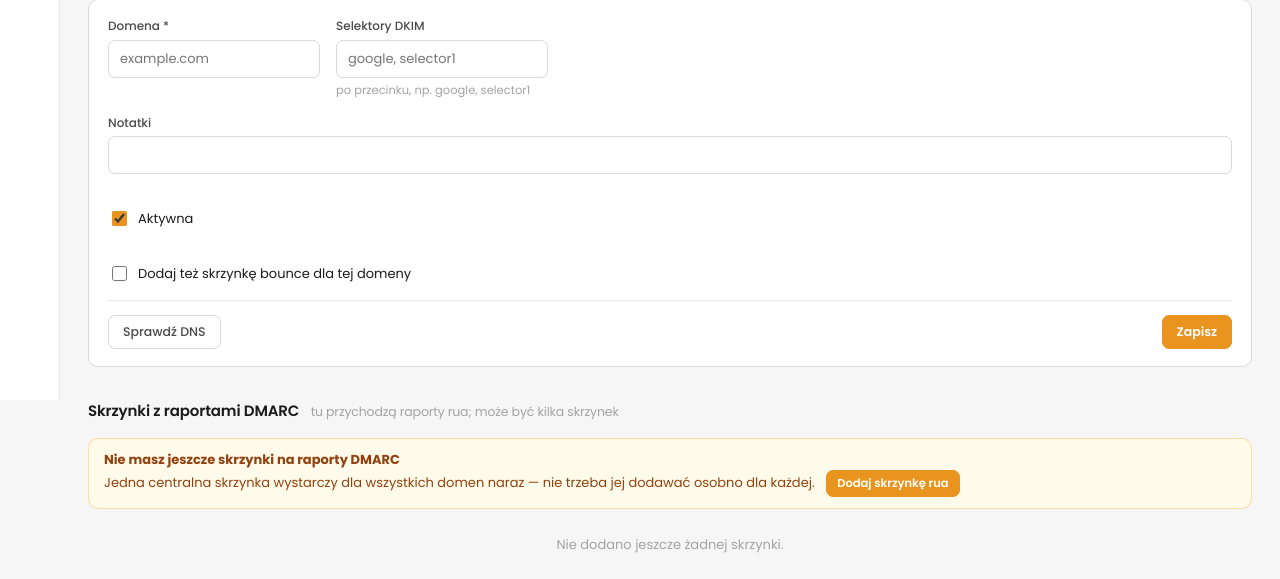
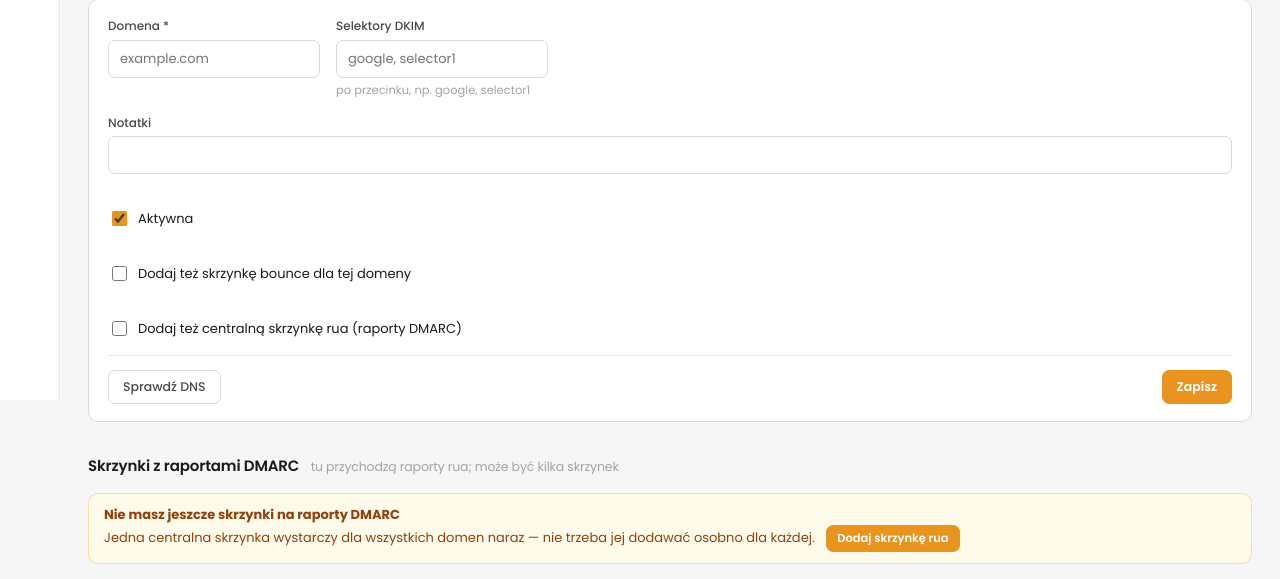
Before and after one commit to adamrogon/ruaReader, a FastAPI app: page /settings in a window 1280 px wide, after a click that opens the changed part. Shown: the part 400-979 px from the top of the page. Run offline with FastAPI, Linux system fonts and the light colour scheme; data that the repository does not hold is empty.

Commit message:
Offer adding the central rua mailbox inline on the add-domain form too
Extends the combined add-domain flow from the previous commit (which only
covered bounce) with an equivalent optional section for the rua mailbox.
Shown only while zero rua mailboxes exist anywhere — once one is configured,
prompting for another on every subsequent domain would nudge toward the
un-consolidated, harder-to-maintain setup rather than away from it. Defaults
the name to "rua-main" when left blank, and checks it against both existing
mailboxes and the bounce section's own name to avoid a collision.

Co-Authored-By: Claude Sonnet 5 <noreply@anthropic.com>

```diff
--- a/deliverability/i18n.py
+++ b/deliverability/i18n.py
@@ -747,6 +747,11 @@ MESSAGES: dict = {
         "pl": "Dodaj też skrzynkę bounce dla tej domeny",
         "en": "Also add a bounce mailbox for this domain",
     },
+    "settings.add_rua_now": {
+        "pl": "Dodaj też centralną skrzynkę rua (raporty DMARC)",
+        "en": "Also add the central rua mailbox (DMARC reports)",
+    },
+    "field.rua_name_hint": {"pl": "puste = domyślnie rua-main", "en": "blank = defaults to rua-main"},
     "field.bounce_name_hint": {
         "pl": "puste = użyta zostanie nazwa domeny",
         "en": "blank = the domain name is used",
--- a/deliverability/web/app.py
+++ b/deliverability/web/app.py
@@ -359,6 +359,19 @@ def save_domain(
     bounce_password: str = Form(""),
     bounce_folder: str = Form("INBOX"),
     bounce_processed_folder: str = Form(""),
+    # Optional inline "also add the central rua mailbox" — the template only
+    # offers this checkbox while zero rua mailboxes exist yet (see
+    # settings.html's offer_rua), since rua is shared across every domain and
+    # should not be re-prompted for on each subsequent one.
+    add_rua: Optional[str] = Form(None),
+    rua_name: str = Form(""),
+    rua_host: str = Form(""),
+    rua_port: int = Form(993),
+    rua_ssl: Optional[str] = Form(None),
+    rua_username: str = Form(""),
+    rua_password: str = Form(""),
+    rua_folder: str = Form("INBOX"),
+    rua_processed_folder: str = Form(""),
 ):
     lang = _resolve_request_lang(request)
     ctx = _context()
@@ -408,6 +421,41 @@ def save_domain(
             except SecretsError:
                 return _settings_redirect(lang, error="no_secret_key")
 
+    # Rua has no domain field — it is not tied to the domain being created,
+    # just conveniently offered alongside it when none exists yet.
+    want_rua = is_new and add_rua is not None
+    rua_fields: Optional[Dict[str, Any]] = None
+    if want_rua:
+        if not rua_host.strip() or not rua_username.strip():
+            return _settings_redirect(lang, error="required")
+
+        clean_rua_name = rua_name.strip() or "rua-main"
+        existing_names = {m["name"] for m in mailbox_repo.list_all()}
+        if clean_rua_name in existing_names:
+            return _settings_redirect(lang, error="mailbox_exists")
+        # Both sub-forms could pick the same default/typed name; catch that
+        # collision too, since neither has been written yet at this point.
+        if bounce_fields and bounce_fields["name"] == clean_rua_name:
+            return _settings_redirect(lang, error="mailbox_exists")
+
+        rua_fields = {
+            "name": clean_rua_name,
+            "kind": "rua",
+            "host": rua_host.strip(),
+            "port": int(rua_port),
+            "ssl": rua_ssl is not None,
+            "username": rua_username.strip(),
+            "folder": (rua_folder or "INBOX").strip(),
+            "processed_folder": rua_processed_folder.strip() or None,
+            "domain": None,
+            "enabled": True,
+        }
+        if rua_password:
+            try:
+                rua_fields["password_encrypted"] = encrypt_secret(rua_password)
+            except SecretsError:
+                return _settings_redirect(lang, error="no_secret_key")
+
     # --- Now write ------------------------------------------------------------
     if domain_id:
         domain_repo.update(
@@ -417,6 +465,8 @@ def save_domain(
         domain_repo.create(name=clean_name, dkim_selectors=selectors, notes=notes, enabled=is_enabled)
         if bounce_fields:
             mailbox_repo.create(**bounce_fields)
+        if rua_fields:
+            mailbox_repo.create(**rua_fields)
 
     return _settings_redirect(lang, notice="domain_saved")
 
--- a/deliverability/web/templates/settings.html
+++ b/deliverability/web/templates/settings.html
@@ -1,7 +1,7 @@
 {% extends "base.html" %}
 {% block title %}{{ t('settings.title') }} · Linkhouse{% endblock %}
 
-{% macro domain_form(item=None, form_id='') %}
+{% macro domain_form(item=None, form_id='', offer_rua=False) %}
   {# One form shape for both add and edit; a hidden id switches the server between them. #}
   <form method="post" action="/settings/domains?lang={{ lang }}" class="cfg-form" id="{{ form_id }}">
     {% if item %}<input type="hidden" name="domain_id" value="{{ item.id }}">{% endif %}
@@ -79,6 +79,57 @@
           </label>
         </div>
       </div>
+
+      {% if offer_rua %}
+        {# Only offered while zero rua mailboxes exist anywhere — unlike
+           bounce, rua is shared across every domain, so once one exists there
+           is nothing to gain from prompting for another on each new domain
+           (that would nudge toward the un-consolidated, harder-to-maintain
+           pattern instead of away from it). #}
+        <label class="field-check" style="margin-top:14px">
+          <input type="checkbox" name="add_rua" class="js-toggle-rua">
+          <span>{{ t('settings.add_rua_now') }}</span>
+        </label>
+        <div class="js-rua-subform" hidden style="margin-top:12px; padding-top:12px; border-top:1px dashed var(--border)">
+          <div class="form-grid">
+            <label class="field">
+              <span class="field-label">{{ t('field.name') }}</span>
+              <input type="text" name="rua_name" autocomplete="off" placeholder="rua-main">
+              <span class="field-hint">{{ t('field.rua_name_hint') }}</span>
+            </label>
+            <label class="field">
+              <span class="field-label">{{ t('field.host') }}</span>
+              <input type="text" name="rua_host" placeholder="imap.gmail.com" autocomplete="off">
+            </label>
+            <label class="field field-narrow">
+              <span class="field-label">{{ t('field.port') }}</span>
+              <input type="number" name="rua_port" value="993" min="1" max="65535">
+            </label>
+            <label class="field">
+              <span class="field-label">{{ t('field.username') }}</span>
+              <input type="text" name="rua_username" placeholder="dmarc@example.com" autocomplete="off">
+            </label>
+            <label class="field">
+              <span class="field-label">{{ t('field.password') }}</span>
+              <input type="password" name="rua_password" autocomplete="new-password">
+              <span class="field-hint">{{ t('field.password_hint_new') }}</span>
+            </label>
+            <label class="field">
+              <span class="field-label">{{ t('field.folder') }}</span>
+              <input type="text" name="rua_folder" value="INBOX" autocomplete="off">
+            </label>
+            <label class="field">
+              <span class="field-label">{{ t('field.processed_folder') }}</span>
+              <input type="text" name="rua_processed_folder" autocomplete="off">
+              <span class="field-hint">{{ t('field.processed_hint') }}</span>
+            </label>
+            <label class="field-check">
+              <input type="checkbox" name="rua_ssl" checked>
+              <span>{{ t('field.ssl') }}</span>
+            </label>
+          </div>
+        </div>
+      {% endif %}
     {% endif %}
 
     <div class="form-actions">
@@ -284,7 +335,7 @@
 </div>
 
 <button type="button" class="btn btn-add js-edit" data-target="dom-add">+ {{ t('settings.add_domain') }}</button>
-<div class="cfg-edit" id="dom-add" hidden>{{ domain_form(none, 'domform-new') }}</div>
+<div class="cfg-edit" id="dom-add" hidden>{{ domain_form(none, 'domform-new', offer_rua=(not rua_mailboxes)) }}</div>
 
 {# --- Domains that show up in reports but are not monitored --------------- #}
 {% if unknown_report_domains %}
@@ -357,6 +408,12 @@ async function postTest(url, body) {
 document.querySelectorAll('.js-toggle-bounce').forEach(checkbox => {
   checkbox.addEventListener('change', () => {
     const subform = checkbox.closest('form').querySelector('.js-bounce-subform');
+    if (subform) subform.hidden = !checkbox.checked;
+  });
+});
+document.querySelectorAll('.js-toggle-rua').forEach(checkbox => {
+  checkbox.addEventListener('change', () => {
+    const subform = checkbox.closest('form').querySelector('.js-rua-subform');
     if (subform) subform.hidden = !checkbox.checked;
   });
 });
```
